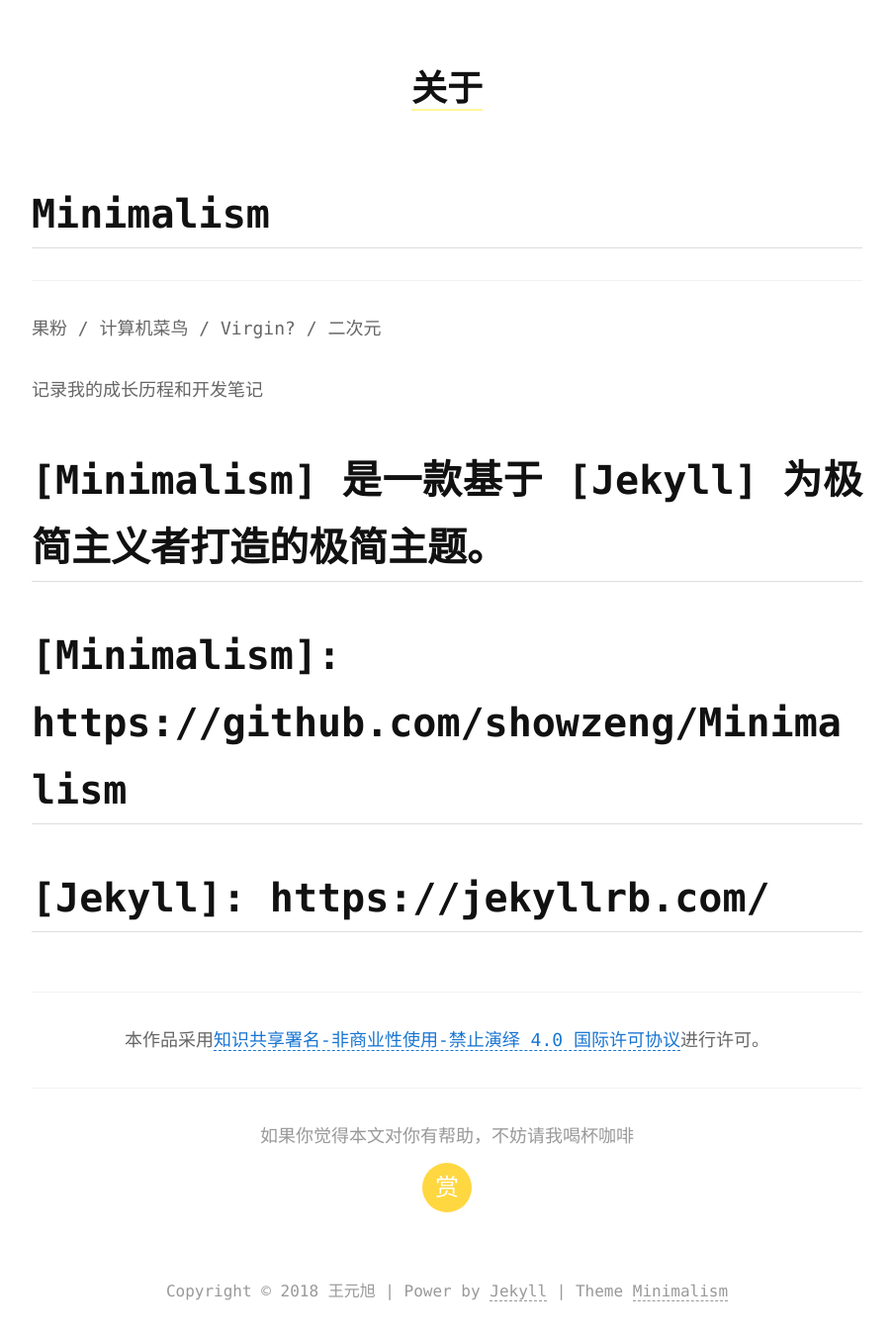
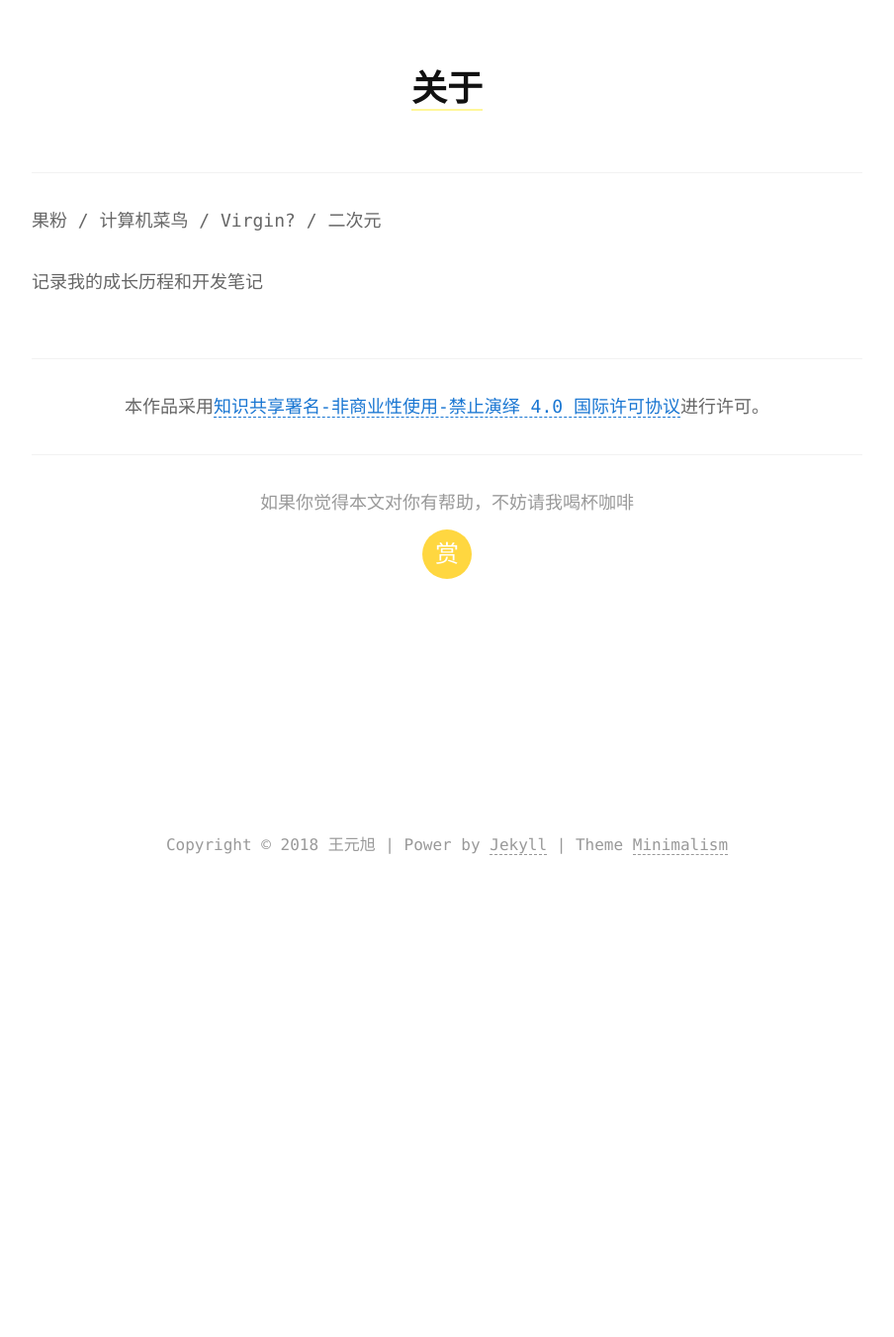
Before and after one commit to mao-li/mao-li.github.io, a Jekyll site: the page built from about.md, in a window 1280 px wide. Shown: the whole page at 99% size, without its empty margins (188-1092 px from the left). Built offline with Jekyll 4.4.1, drawn with Linux system fonts in a browser that asks for light colours; after the commit the page ends 900 px from its top, so only the background shows below that.

Commit message:
Update about.md

```diff
--- a/about.md
+++ b/about.md
@@ -4,7 +4,7 @@ title: 关于
 reward: true
 ---
 
-# Minimalism
+<!-- # Minimalism -->
 
 ---
 果粉 / 计算机菜鸟 / Virgin? / 二次元
@@ -12,6 +12,6 @@ reward: true
 记录我的成长历程和开发笔记
 
 
-# [Minimalism] 是一款基于 [Jekyll] 为极简主义者打造的极简主题。
-# [Minimalism]: https://github.com/showzeng/Minimalism
-# [Jekyll]: https://jekyllrb.com/
+<!-- # [Minimalism] 是一款基于 [Jekyll] 为极简主义者打造的极简主题。 -->
+<!-- # [Minimalism]: https://github.com/showzeng/Minimalism -->
+<!-- # [Jekyll]: https://jekyllrb.com/ -->
```
